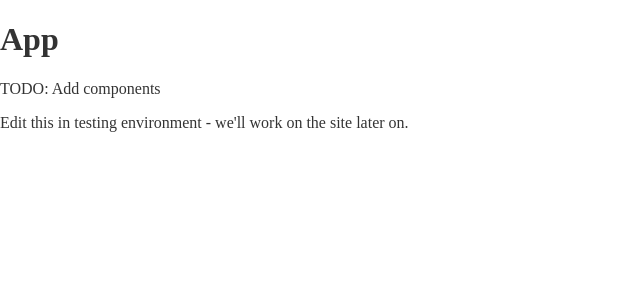
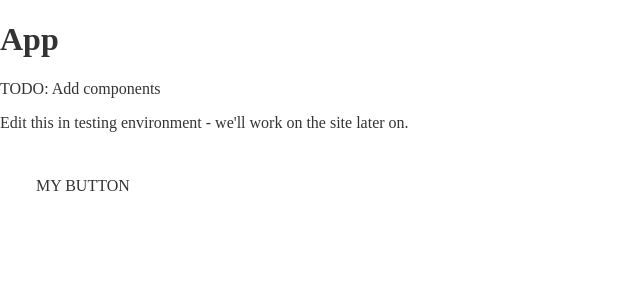
Before and after one commit to nejcmacek/dragonhack2017, an Angular app: page / in a window 1280 px wide. Shown: the top 300 px of the page, without its empty margins (0-640 px from the left). Built offline with nearby package versions, Linux system fonts and the light colour scheme.

Commit message:
Implemented button

```diff
--- a/src/app/app.component.html
+++ b/src/app/app.component.html
@@ -1,3 +1,5 @@
 <h1>App</h1>
 <p>TODO: Add components</p>
 <p>Edit this in testing environment - we'll work on the site later on.</p>
+
+<dh-button>My Button</dh-button>
--- a/src/app/button/button.component.css
+++ b/src/app/button/button.component.css
@@ -1,3 +1,66 @@
-span {
-  color: red;
+:host {
+  display: inline-block;
+  padding: 16px 24px;
+  position: relative;
+  line-height: 20px;
+  text-transform: uppercase;
+  text-align: center;
+  white-space: nowrap;
+  margin: 12px;
+  cursor: pointer;
 }
+
+:host /deep/ .bg-slide {
+  position:absolute;
+  left: -50%;
+  right: 50%;
+  top: 0;
+  bottom: 0;
+  transition: all .3s;
+  opacity: 0;
+  pointer-events: none;
+}
+
+:host.no-margin {
+  margin: 0 12px;
+}
+
+:host > span {
+  position: relative;
+  z-index: 2;
+}
+:host:active /deep/ .bg-slide {
+  animation: pulse alternate infinite .8s;
+}
+
+@keyframes slidein {
+  from {
+    left: -50% !important;
+    right: 50% !important;
+    background: blue;
+  }
+  to {
+    left: 0;
+    right: 0;
+    background:red;
+  }
+}
+@keyframes slideout {
+  from {
+    left: 0;
+    right: 0;
+  }
+  to {
+    left: 50%;
+    right: -50%;
+  }
+}
+
+@keyframes pulse {
+  from {
+    box-shadow: 0px 0px 8px 2px rgba(0,0,0,0);
+  }
+  to {
+    box-shadow: 0px 2px 8px 2px rgba(0,0,0,0.3);
+  }
+}
--- a/src/app/button/button.component.html
+++ b/src/app/button/button.component.html
@@ -1,3 +1,2 @@
-<span>
-  Template
-</span>
+<div class="bg-slide bg-primary"></div>
+<span><ng-content></ng-content></span>
--- a/src/app/button/button.component.ts
+++ b/src/app/button/button.component.ts
@@ -1,4 +1,5 @@
-import { Component, OnInit } from '@angular/core';
+import { elementAt } from 'rxjs/operator/elementAt';
+import { Component, OnInit, ElementRef } from '@angular/core';
 
 @Component({
   selector: 'dh-button',
@@ -7,7 +8,50 @@ import { Component, OnInit } from '@angular/core';
 })
 export class ButtonComponent implements OnInit {
 
-  constructor() { }
+  element: HTMLElement;
+  animElement: HTMLElement;
+
+  constructor(myElement: ElementRef) {
+    this.element = myElement.nativeElement;
+    this.element.addEventListener("mouseenter", () => this.onHover());
+    this.element.addEventListener("mouseleave", () => this.onHoverEnd());
+    this.element.addEventListener("pointerdown", () => this.onClick());
+    this.element.addEventListener("pointerup", () => this.onClickEnd());
+    if (this.element.hasAttribute("no-margin")) {
+      this.element.classList.add("no-margin");
+    }
+  }
+
+  onHover() {
+    const el = document.createElement("div");
+    el.classList.add("bg-slide", "bg-primary");
+    this.element.appendChild(el);
+    this.animElement = el;
+    setTimeout(() => {
+      (<any>el).style = "left: 0; right: 0;opacity: 1";
+    });
+  }
+
+  onHoverEnd() {
+    const elt = this.animElement;
+    elt.classList.add("slideout");
+    const that = this;
+    (<any>elt).style = "opacity: 0;left:50%;right:-50%;";
+    setTimeout(function () {
+      elt.remove();
+      if (that.animElement === elt) {
+        that.animElement = null;
+      }
+    }, 300);
+  }
+
+  onClick() {
+
+  }
+
+  onClickEnd() {
+
+  }
 
   ngOnInit() {
   }
```
